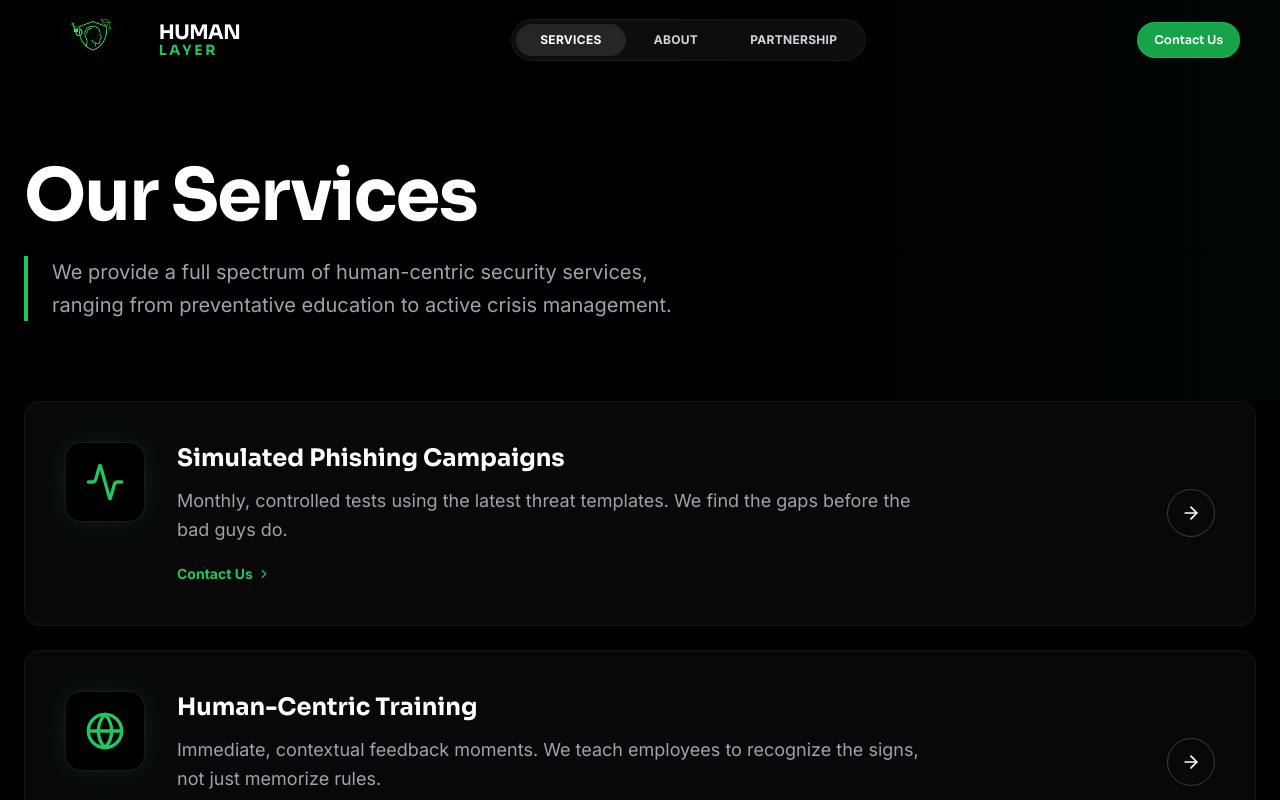
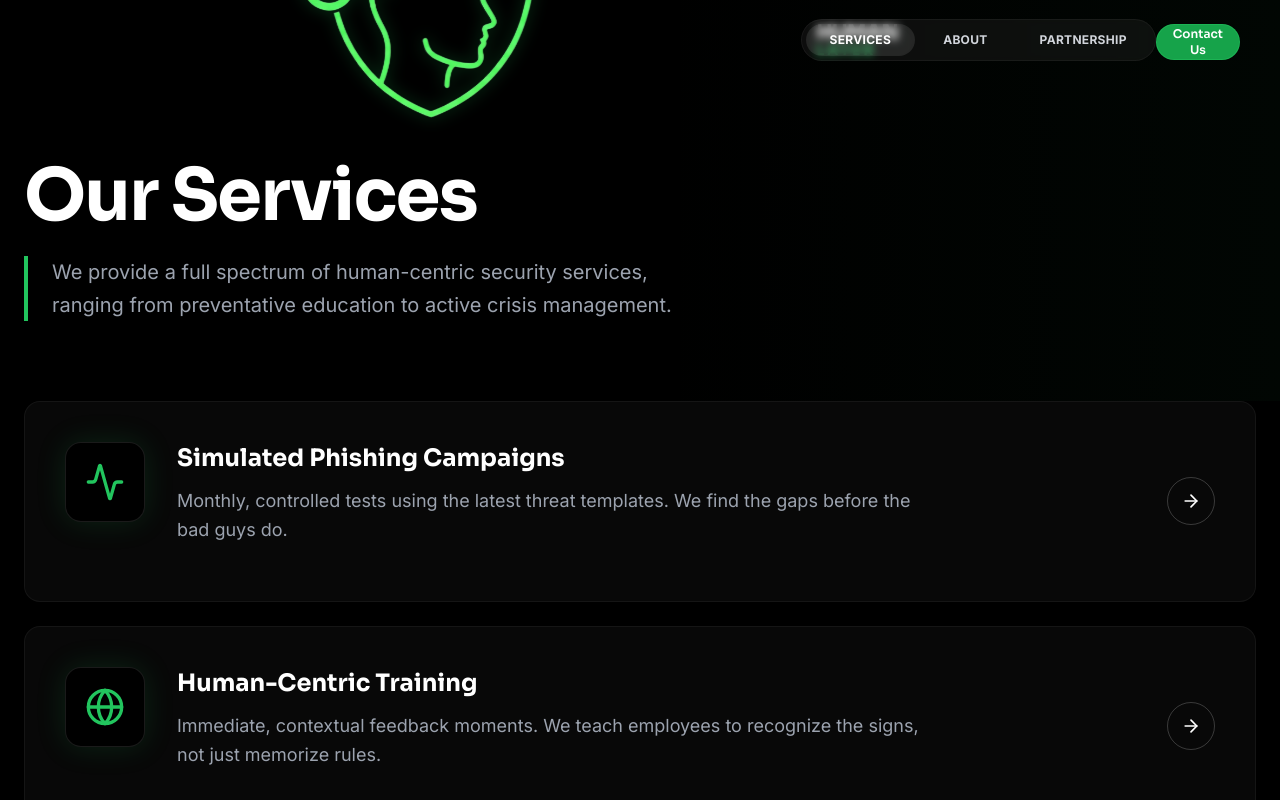
Before and after one commit to chipardo/Human-Layer-Security, a React (Vite) app: page / in a window 1280 px wide. Both pictures are taken after a click on the button "All Services". Shown: the top 800 px of the page. Built offline with nearby package versions, Linux system fonts and the light colour scheme.

Commit message:
Update App.tsx

```diff
--- a/src/App.tsx
+++ b/src/App.tsx
@@ -1,4 +1,4 @@
-import React, { useState, useEffect } from 'react';
+    import React, { useState, useEffect } from 'react';
 import { Routes, Route, useNavigate, useLocation, Link } from 'react-router-dom';
 import { Shield, Menu, X, CheckCircle, Users, Mail, Phone, Activity, ArrowRight, Lock, Globe, Terminal, FileText, Award, ChevronRight, Quote } from 'lucide-react';
 import { AnimatePresence, motion } from 'framer-motion';
@@ -81,7 +81,7 @@ const Navbar = () => {
         scrolled ? "glass rounded-full border border-white/10 shadow-lg shadow-black/50" : "bg-transparent border-transparent"
       )}>
         <Link to="/" className="flex items-center gap-4 group">
-          <img src="/humanlayerlogo.png" alt="HumanLayer Security" className="h-14 w-auto object-contain transition-all duration-300 group-hover:scale-105 filter drop-shadow-[0_0_8px_rgba(34,197,94,0.3)]" />
+          <img src="/humanlayerlogo.png" alt="HumanLayer Security" className="h-18 w-auto object-contain transition-all duration-300 group-hover:scale-105 filter drop-shadow-[0_0_8px_rgba(34,197,94,0.3)]" />
           <div className="flex flex-col justify-center">
             <span className="font-display font-bold text-white text-xl tracking-tight leading-none group-hover:text-primary transition-colors">HUMAN</span>
             <span className="font-display font-bold text-primary text-sm tracking-[0.2em] leading-none">LAYER</span>
@@ -125,7 +125,7 @@ const Footer = () => (
       <div className="grid md:grid-cols-4 gap-12 mb-20">
         <div className="col-span-1 md:col-span-2">
           <Link to="/" className="flex items-center gap-4 mb-6 group">
-            <img src="/humanlayerlogo.png" alt="HumanLayer Security" className="h-16 w-auto object-contain transition-transform group-hover:scale-105" />
+            <img src="/humanlayerlogo.png" alt="HumanLayer Security" className="h-24 w-auto object-contain transition-transform group-hover:scale-105" />
             <div className="flex flex-col justify-center">
               <span className="font-display font-bold text-white text-2xl tracking-tight leading-none group-hover:text-primary transition-colors">HUMAN</span>
               <span className="font-display font-bold text-primary text-base tracking-[0.25em] leading-none">LAYER</span>
@@ -329,9 +329,6 @@ const Services = () => (
             <div className="relative z-10">
               <h3 className="text-2xl font-bold mb-3 text-white">{s.t}</h3>
               <p className="text-gray-400 leading-relaxed max-w-3xl mb-4 text-lg">{s.d}</p>
-              <Link to="/contact" className="inline-flex items-center text-primary font-bold text-sm hover:underline">
-                Contact Us <ChevronRight size={14} className="ml-1" />
-              </Link>
             </div>
             <div className="md:ml-auto flex items-center relative z-10">
               <div className="w-12 h-12 rounded-full border border-white/20 flex items-center justify-center group-hover:bg-primary group-hover:border-primary transition-colors group-hover:text-black">
@@ -402,7 +399,7 @@ const Services = () => (
           </div>
         </div>
         <p className="text-3xl text-white font-bold mb-10 font-display italic">"Numbers don't lie. Training works."</p>
-        <Link to="/contact"><Button size="lg" className="bg-green-600 hover:bg-green-500 text-white h-16 px-12 text-lg">Ready to get started? Contact Us</Button></Link>
+        <Link to="/contact"><Button size="lg" className="bg-green-600 hover:bg-green-500 text-white h-auto min-h-[4rem] px-6 py-4 text-base md:text-lg whitespace-normal leading-tight text-center">Ready to get started? Contact Us</Button></Link>
       </div>
     </Section>
   </div>
```
